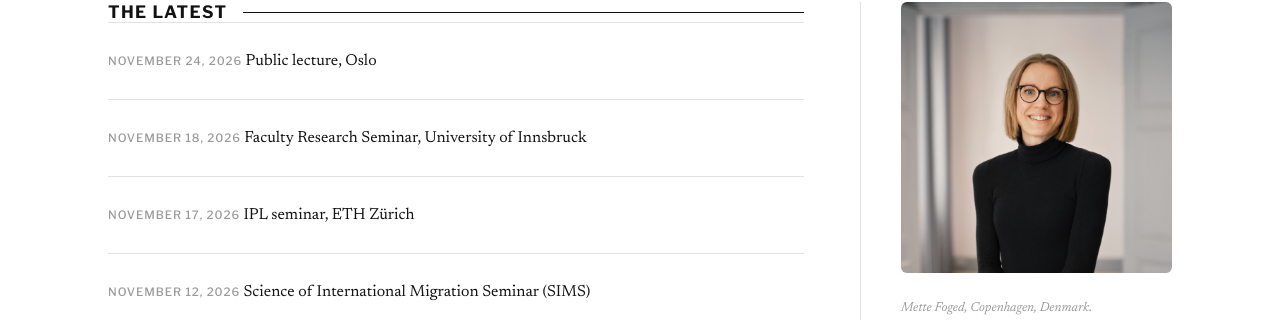
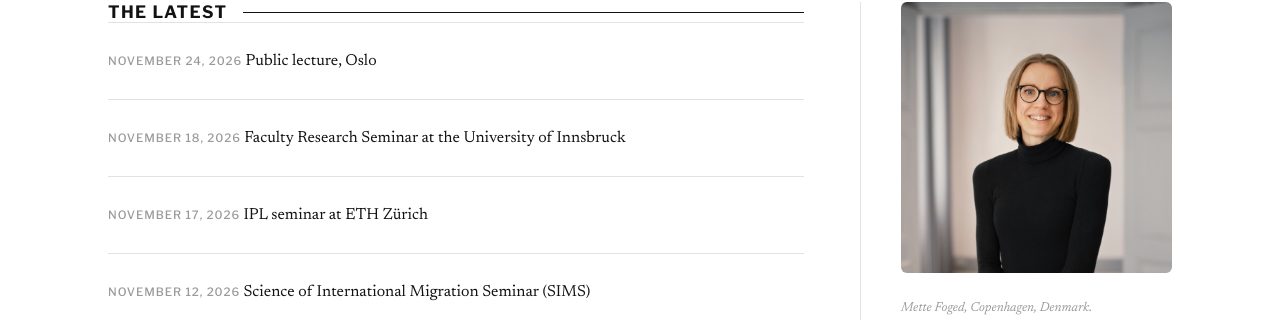
Before and after one commit to mettefoged/mettefoged.github.io, a Jekyll site: the page built from _pages/home.md, in a window 1280 px wide and 900 px high, scrolled down 336 px. Shown: the part 130-450 px from the top of the window. Built offline with Jekyll 4.4.1, drawn with Linux system fonts in a browser that asks for light colours.

Commit message:
Update seminar text for clarity and consistency

```diff
--- a/_data/news.yml
+++ b/_data/news.yml
@@ -14,10 +14,10 @@
   text: 'Public lecture, <a href="https://sprakradet.no/aktuelt/rapportlansering-norsk-i-kvardagen-sprakkompetanse-blant-innvandrarar-fra-polen-litauen-og-ukraina/">Oslo</a>'
 
 - date: 2026-11-18
-  text: "Faculty Research Seminar, University of Innsbruck"
+  text: "Faculty Research Seminar at the University of Innsbruck"
 
 - date: 2026-11-17
-  text: "IPL seminar, ETH Zürich"
+  text: "IPL seminar at ETH Zürich"
 
 - date: 2026-11-12
   text: '<a href="https://immigrationlab.org/science-of-international-migration-seminar-sims/">Science of International Migration Seminar (SIMS)</a>'
```
